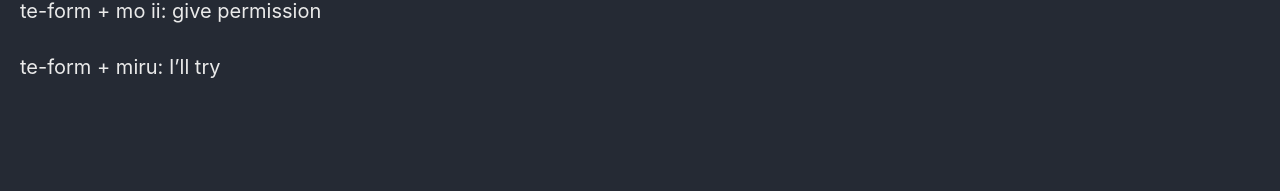
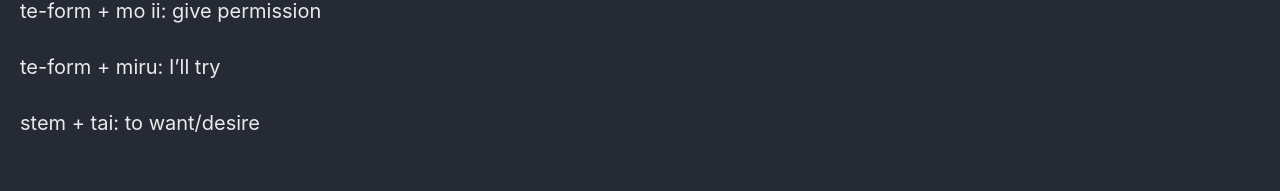
Before and after one commit to Connor-McCartney/Connor-McCartney.github.io, a Jekyll site: the page built from _pages/misc/japanese.md, in a window 1280 px wide. Shown: the part 1759-1950 px from the top of the page. Built offline with Jekyll 4.4.1, drawn with Linux system fonts in a browser that asks for light colours; cached includes are drawn as plain includes; our own code applies the rules of GitHub Pages for plain Markdown files; before the commit the page ends 1897 px from its top, so only the background shows below that.

Commit message:
Update japanese.md

```diff
--- a/_pages/misc/japanese.md
+++ b/_pages/misc/japanese.md
@@ -63,3 +63,5 @@ Verb suffixes:
 te-form + mo ii: give permission
 
 te-form + miru: I'll try
+
+stem + tai: to want/desire
```
